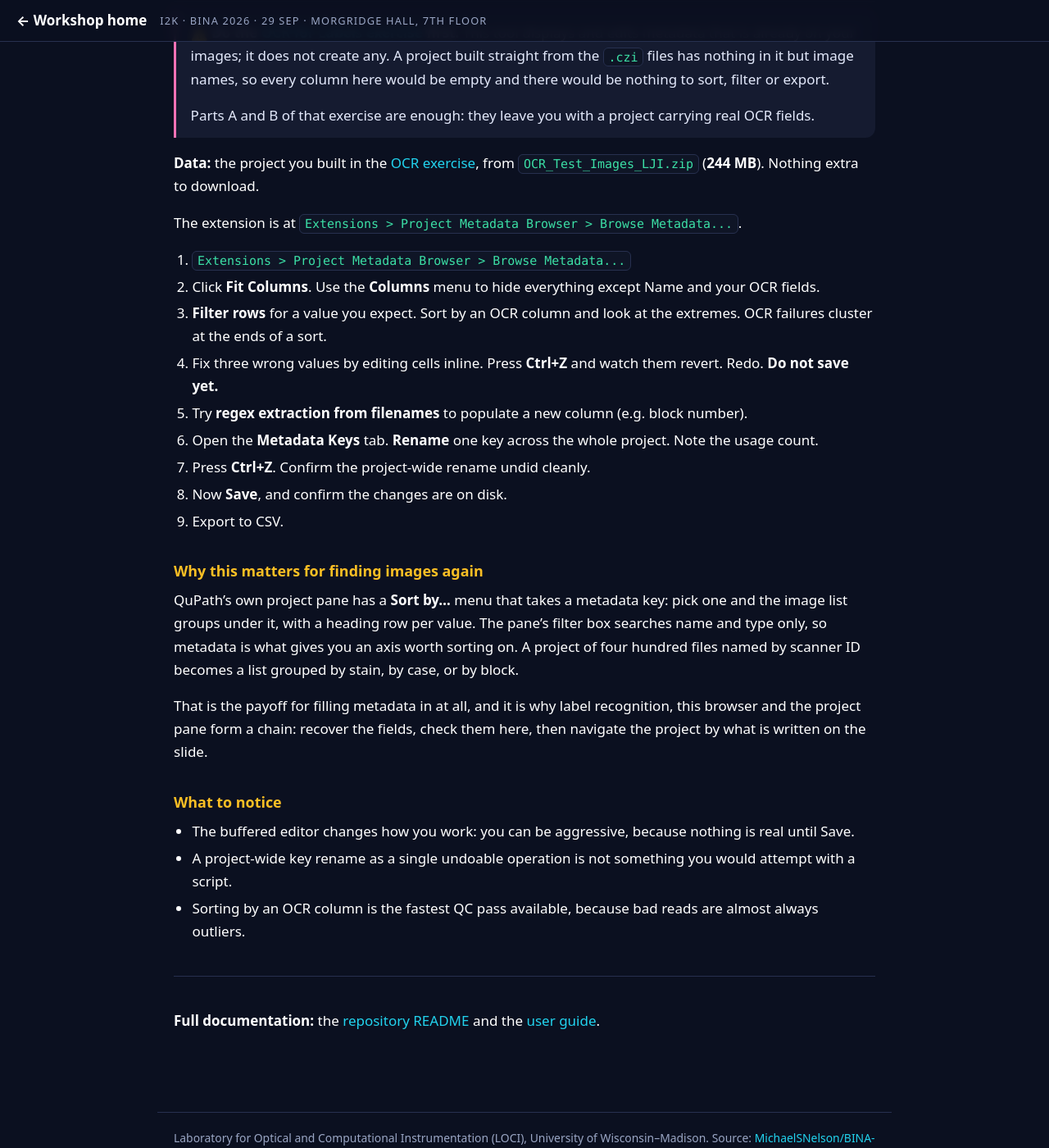
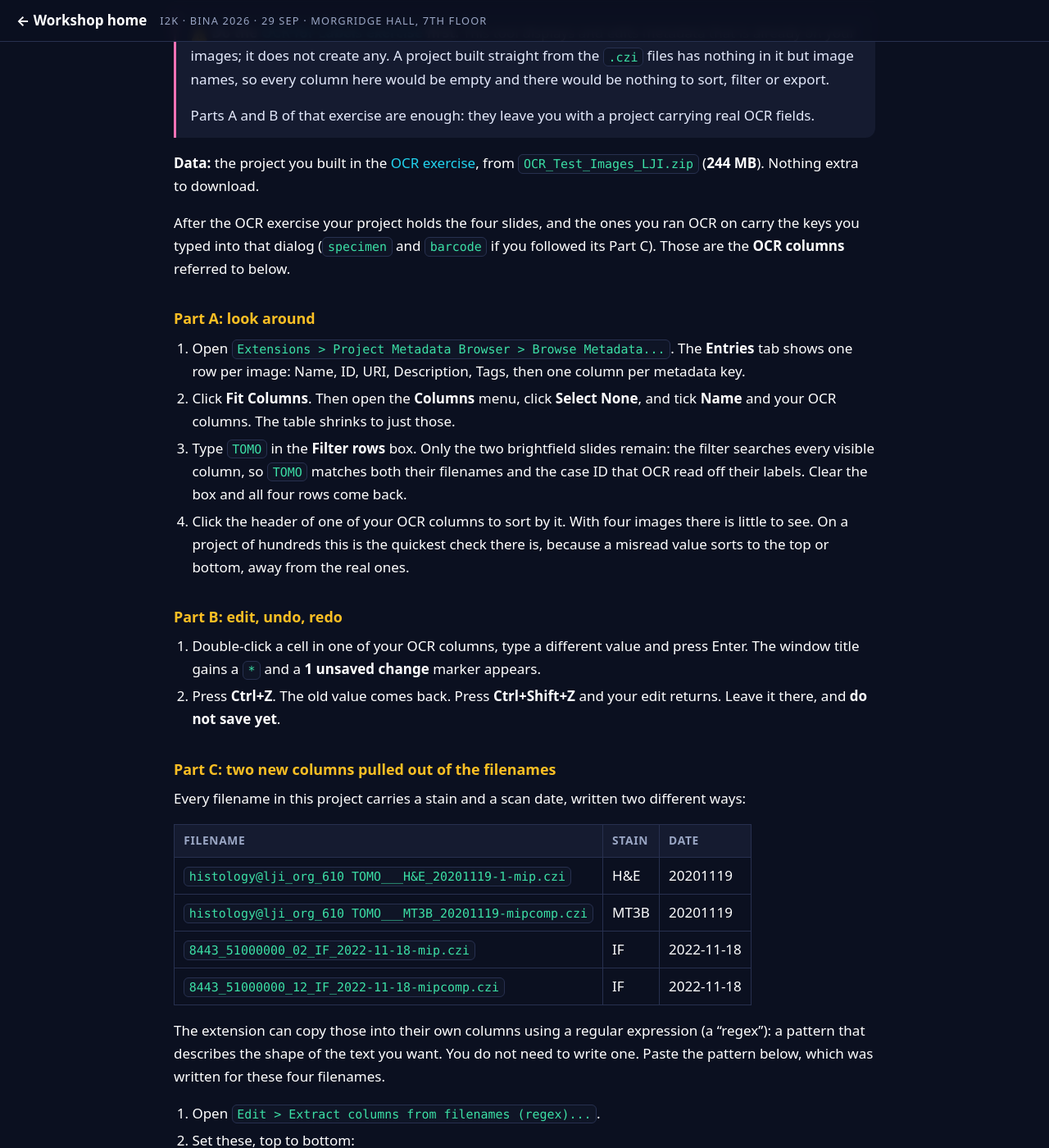
Before and after one commit to MichaelSNelson/BINA-I2K-2026-QuPath-Extensions, a Jekyll site: the page built from docs/09-project-metadata-browser.md, in a window 1280 px wide and 1400 px high, scrolled down 2179 px. Shown: the whole window at 82% size. Built offline with Jekyll 4.4.1, drawn with Linux system fonts in a browser that asks for light colours; some of the changed text lies outside the part shown.

Commit message:
Guide 09: concrete exercise with a ready-made regex for the four filenames
Replace the vague nine-step list with five parts. Filter for TOMO, edit
and undo one cell, extract stain and date columns with a pattern verified
against the four OCR filenames (settings table, expected preview text),
rename date to scan_date across the project, save, refresh, export.

Claude-Session: https://claude.ai/code/session_01KwiACUr5MacuDvqp74c96o

```diff
--- a/docs/09-project-metadata-browser.md
+++ b/docs/09-project-metadata-browser.md
@@ -95,22 +95,89 @@ Install from the **LOCI QuPath Extensions** catalog, then restart QuPath. Full s
 [`OCR_Test_Images_LJI.zip`](https://drive.google.com/uc?export=download&id=1HIAm8hbVkVQHNqJziyfBf3r1hYDjUaRS)
 (**244 MB**). Nothing extra to download.
 
-The extension is at `Extensions > Project Metadata Browser > Browse Metadata...`.
+After the OCR exercise your project holds the four slides, and the ones you ran OCR on carry
+the keys you typed into that dialog (`specimen` and `barcode` if you followed its Part C).
+Those are the **OCR columns** referred to below.
 
+### Part A: look around
 
-1. `Extensions > Project Metadata Browser > Browse Metadata...`
-2. Click **Fit Columns**. Use the **Columns** menu to hide everything except Name and your
-   OCR fields.
-3. **Filter rows** for a value you expect. Sort by an OCR column and look at the extremes.
-   OCR failures cluster at the ends of a sort.
-4. Fix three wrong values by editing cells inline. Press **Ctrl+Z** and watch them revert.
-   Redo. **Do not save yet.**
-5. Try **regex extraction from filenames** to populate a new column (e.g. block number).
-6. Open the **Metadata Keys** tab. **Rename** one key across the whole project. Note the usage
-   count.
-7. Press **Ctrl+Z**. Confirm the project-wide rename undid cleanly.
-8. Now **Save**, and confirm the changes are on disk.
-9. Export to CSV.
+1. Open `Extensions > Project Metadata Browser > Browse Metadata...`. The **Entries** tab shows
+   one row per image: Name, ID, URI, Description, Tags, then one column per metadata key.
+2. Click **Fit Columns**. Then open the **Columns** menu, click **Select None**, and tick
+   **Name** and your OCR columns. The table shrinks to just those.
+3. Type `TOMO` in the **Filter rows** box. Only the two brightfield slides remain: the filter
+   searches every visible column, so `TOMO` matches both their filenames and the case ID that
+   OCR read off their labels. Clear the box and all four rows come back.
+4. Click the header of one of your OCR columns to sort by it. With four images there is little
+   to see. On a project of hundreds this is the quickest check there is, because a misread value
+   sorts to the top or bottom, away from the real ones.
+
+### Part B: edit, undo, redo
+
+1. Double-click a cell in one of your OCR columns, type a different value and press Enter. The
+   window title gains a `*` and a **1 unsaved change** marker appears.
+2. Press **Ctrl+Z**. The old value comes back. Press **Ctrl+Shift+Z** and your edit returns.
+   Leave it there, and **do not save yet**.
+
+### Part C: two new columns pulled out of the filenames
+
+Every filename in this project carries a stain and a scan date, written two different ways:
+
+| Filename | Stain | Date |
+|---|---|---|
+| `histology@lji_org_610 TOMO___H&E_20201119-1-mip.czi` | H&E | 20201119 |
+| `histology@lji_org_610 TOMO___MT3B_20201119-mipcomp.czi` | MT3B | 20201119 |
+| `8443_51000000_02_IF_2022-11-18-mip.czi` | IF | 2022-11-18 |
+| `8443_51000000_12_IF_2022-11-18-mipcomp.czi` | IF | 2022-11-18 |
+
+The extension can copy those into their own columns using a regular expression (a "regex"): a
+pattern that describes the shape of the text you want. You do not need to write one. Paste
+the pattern below, which was written for these four filenames.
+
+1. Open `Edit > Extract columns from filenames (regex)...`.
+2. Set these, top to bottom:
+
+   | | Field | Set to |
+   |---|---|---|
+   | 1 | **Source column** | `Name` (already selected) |
+   | 2 | **Regex pattern** | `_(?<stain>[^_]+)_(?<date>\d{4}-?\d{2}-?\d{2})-` |
+   | 3 | **If a group's column name already exists on entries** | *Skip -- keep current values, leave non-collisions alone* |
+   | 4 | **Skip non-matching entries** | leave ticked |
+
+   What the pattern says: `(?<stain>[^_]+)` is "the text between two underscores, into a
+   column called `stain`", and `(?<date>\d{4}-?\d{2}-?\d{2})` is "four digits, two digits, two
+   digits, with or without dashes between them, into a column called `date`". The `_` and `-`
+   around them pin it to the one place in each filename where a stain sits just before a date.
+
+3. Check the preview before you apply. Under the pattern box it says **Valid regex. 2 named
+   groups detected.** The preview table lists each filename with its `stain` and `date` filled
+   in as in the table above, and the line under it reads **Matched 4 of 4; 0 unmatched.** If a
+   row shows *(no match)*, the pattern was not pasted exactly.
+4. Click **Apply**. Two new columns, `stain` and `date`, appear in the Entries table, filled in
+   for all four images. This is one undoable action: **Ctrl+Z** removes both columns at once.
+
+> **For your own filenames.** Change the names inside `(?<...>)` and the text around them to
+> match how your files are named. [regex101.com](https://regex101.com/) with the *Java*
+> flavor selected lets you paste a filename and see what a pattern captures before you bring
+> it here, and the dialog's preview shows the same thing on your real project.
+
+### Part D: rename a key across the project
+
+1. Open the **Metadata Keys** tab. It lists every key with the number of images it is set on
+   (**Used by**) and a sample value. `date` shows *4*.
+2. Select `date` and click **Rename...**. The dialog header reads **Rename "date" (used by
+   4 entries)**. Type `scan_date` in **New key** and click **Rename**.
+3. Back on the **Entries** tab, the column header now reads `scan_date`. Press **Ctrl+Z**: it
+   reads `date` again on every image. Press **Ctrl+Shift+Z** to put the rename back.
+
+### Part E: save, then export
+
+1. `File > Save` (**Ctrl+S**). The `*` and the unsaved-changes marker disappear. To confirm the
+   changes are on disk, click **Refresh**: it reloads the project from disk, and `stain` and
+   `scan_date` are still there with their values.
+2. Click **Export...** at the bottom of the window (or `File > Export > Export visible
+   columns...`), keep the *Comma-separated values* type and save. Open the file in a
+   spreadsheet: one row per image, one column per column you left visible.
 
 ### Why this matters for finding images again
 
```
